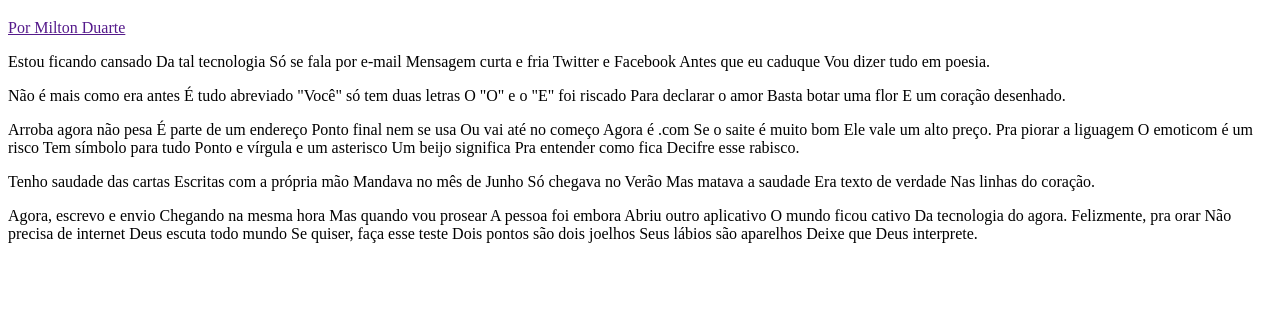
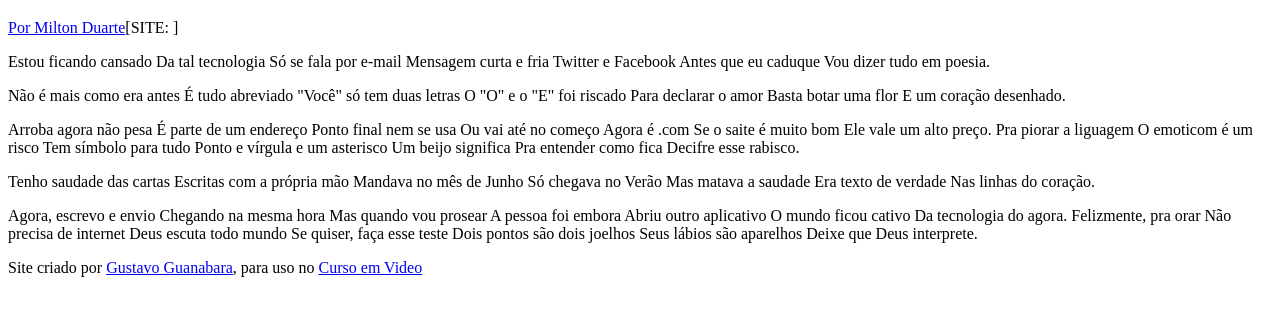
Before and after one commit to fabriciogbittencourt/projeto-cordel, a plain HTML site: page index.html in a window 1280 px wide. Shown: the part 61-376 px from the top of the page. Drawn offline with Linux system fonts and the light colour scheme.

Commit message:
Atualização desafio do Cordel

```diff
--- a/index.html
+++ b/index.html
@@ -11,7 +11,7 @@
         <h1>
             Cordel Moderno
         </h1>
-        <p><a href="">Por Milton Duarte</a></p>
+        <p><a href="https://www.recantodasletras.com.br/poesias/3186743" target="_blank">Por Milton Duarte</a>[SITE: ]</p>
 
     </header>
     <div>
@@ -89,7 +89,9 @@
         </p>
     </div>
     <footer>
-
+        <p>
+            Site criado por <a href="https://gustavoguanabara.github.io" target="_blank">Gustavo Guanabara</a>, para uso no <a href="https://www.cursoemvideo.com" target="_blank">Curso em Video</a>
+        </p>
     </footer>
 </body>
 </html>
```
